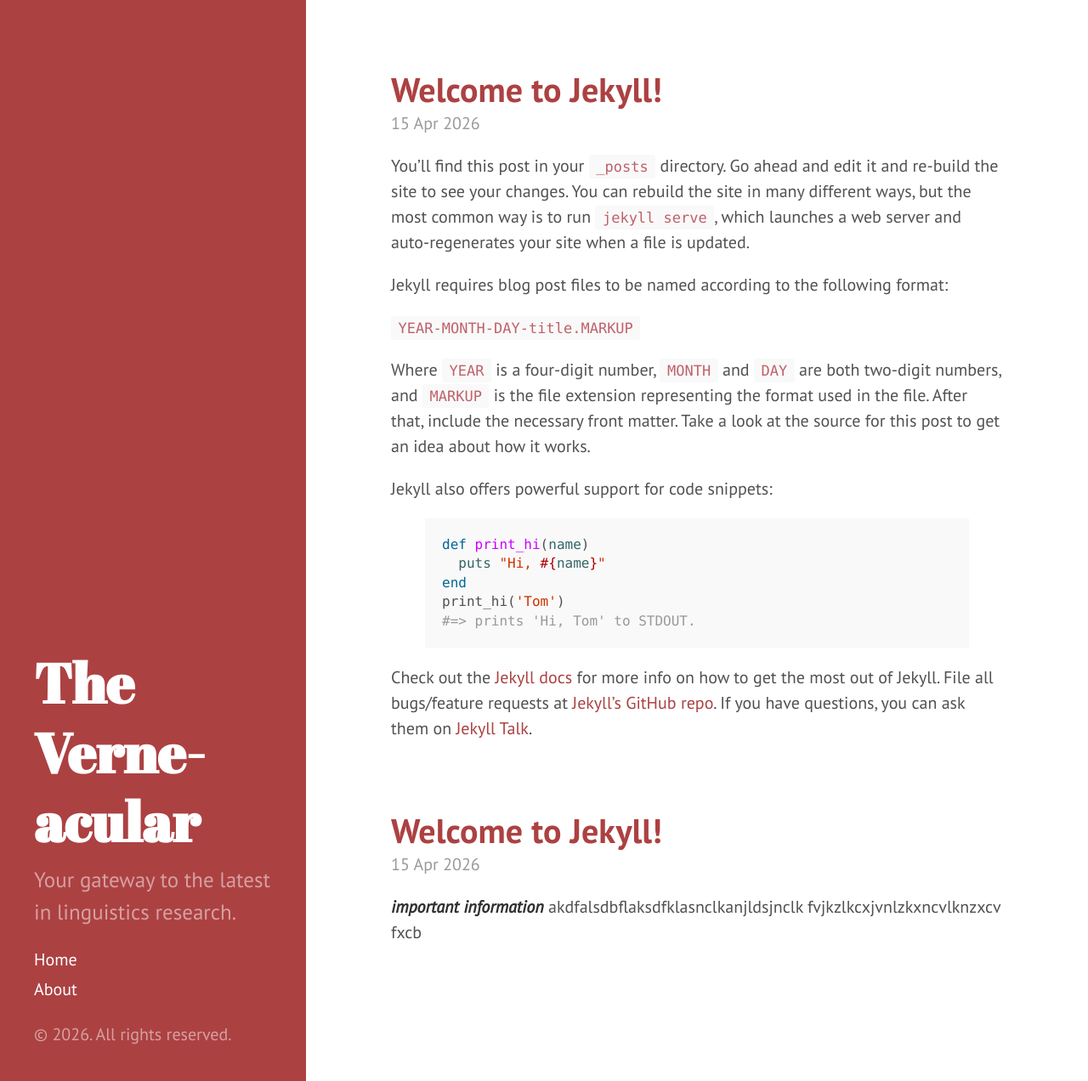
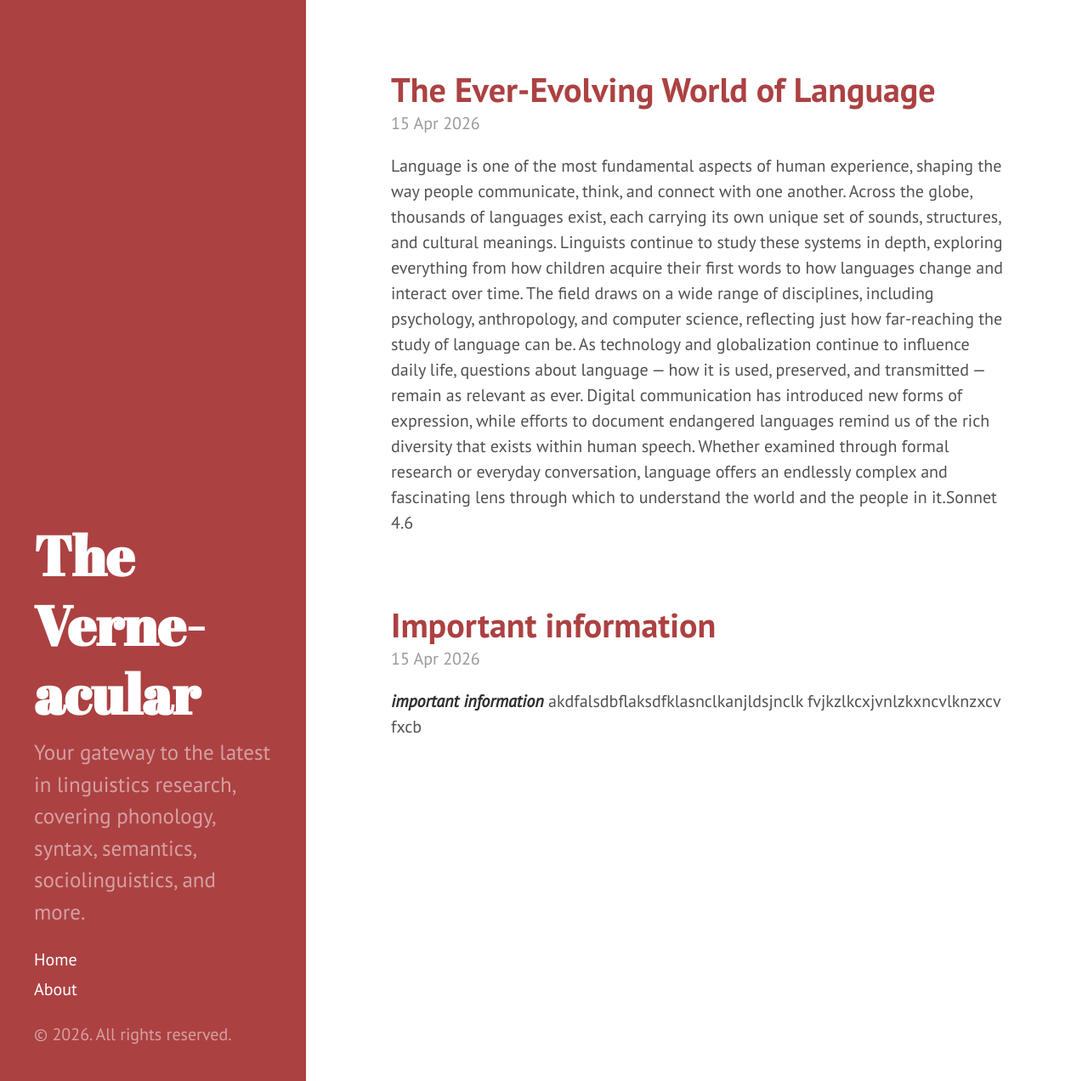
Before and after one commit to Verne-Green/Verne-Green.github.io, a Jekyll site: the page built from index.markdown, in a window 1280 px wide and 1272 px high. Shown: the whole window at 85% size. Built offline with Jekyll 4.4.1, drawn with Linux system fonts in a browser that asks for light colours.

Commit message:
added filler content

```diff
--- a/_config.yml
+++ b/_config.yml
@@ -21,7 +21,7 @@
 title: The Verne-acular
 email: your-email@example.com
 description: >- # this means to ignore newlines until "baseurl:"
-  Your gateway to the latest in linguistics research.
+  Your gateway to the latest in linguistics research, covering phonology, syntax, semantics, sociolinguistics, and more.
 baseurl: "" # the subpath of your site, e.g. /blog
 url: "" # the base hostname & protocol for your site, e.g. http://example.com
 twitter_username: jekyllrb
--- a/_posts/2026-04-15-firstpost.markdown
+++ b/_posts/2026-04-15-firstpost.markdown
@@ -1,6 +1,6 @@
 ---
 layout: post
-title:  "Welcome to Jekyll!"
+title:  "Important information"
 date:   2026-04-15 18:49:09 -0400
 categories:
 ---
--- /dev/null
+++ b/_posts/2026-04-15-on-language.markdown
@@ -0,0 +1,8 @@
+---
+layout: post
+title:  "The Ever-Evolving World of Language"
+date:   2026-04-15 18:49:09 -0400
+categories: language
+---
+Language is one of the most fundamental aspects of human experience, shaping the way people communicate, think, and connect with one another. Across the globe, thousands of languages exist, each carrying its own unique set of sounds, structures, and cultural meanings. Linguists continue to study these systems in depth, exploring everything from how children acquire their first words to how languages change and interact over time. The field draws on a wide range of disciplines, including psychology, anthropology, and computer science, reflecting just how far-reaching the study of language can be.
+As technology and globalization continue to influence daily life, questions about language — how it is used, preserved, and transmitted — remain as relevant as ever. Digital communication has introduced new forms of expression, while efforts to document endangered languages remind us of the rich diversity that exists within human speech. Whether examined through formal research or everyday conversation, language offers an endlessly complex and fascinating lens through which to understand the world and the people in it.Sonnet 4.6
--- a/_posts/2026-04-15-welcome-to-jekyll.markdown
+++ /dev/null
@@ -1,29 +0,0 @@
----
-layout: post
-title:  "Welcome to Jekyll!"
-date:   2026-04-15 18:49:09 -0400
-categories: jekyll update
----
-You’ll find this post in your `_posts` directory. Go ahead and edit it and re-build the site to see your changes. You can rebuild the site in many different ways, but the most common way is to run `jekyll serve`, which launches a web server and auto-regenerates your site when a file is updated.
-
-Jekyll requires blog post files to be named according to the following format:
-
-`YEAR-MONTH-DAY-title.MARKUP`
-
-Where `YEAR` is a four-digit number, `MONTH` and `DAY` are both two-digit numbers, and `MARKUP` is the file extension representing the format used in the file. After that, include the necessary front matter. Take a look at the source for this post to get an idea about how it works.
-
-Jekyll also offers powerful support for code snippets:
-
-{% highlight ruby %}
-def print_hi(name)
-  puts "Hi, #{name}"
-end
-print_hi('Tom')
-#=> prints 'Hi, Tom' to STDOUT.
-{% endhighlight %}
-
-Check out the [Jekyll docs][jekyll-docs] for more info on how to get the most out of Jekyll. File all bugs/feature requests at [Jekyll’s GitHub repo][jekyll-gh]. If you have questions, you can ask them on [Jekyll Talk][jekyll-talk].
-
-[jekyll-docs]: https://jekyllrb.com/docs/home
-[jekyll-gh]:   https://github.com/jekyll/jekyll
-[jekyll-talk]: https://talk.jekyllrb.com/
--- a/about.markdown
+++ b/about.markdown
@@ -4,15 +4,5 @@ title: About
 permalink: /about/
 ---
 
-This is the base Jekyll theme. You can find out more info about customizing your Jekyll theme, as well as basic Jekyll usage documentation at [jekyllrb.com](https://jekyllrb.com/)
-
-You can find the source code for Minima at GitHub:
-[jekyll][jekyll-organization] /
-[minima](https://github.com/jekyll/minima)
-
-You can find the source code for Jekyll at GitHub:
-[jekyll][jekyll-organization] /
-[jekyll](https://github.com/jekyll/jekyll)
-
-
-[jekyll-organization]: https://github.com/jekyll
+Verne Green has long held a deep passion for the study of language, spending countless hours exploring the intricate ways in which human beings communicate and express meaning. From the subtle shifts in tone that color everyday conversation to the broader structural patterns that define entire language families, Verne has always been drawn to the complexity that underlies even the simplest exchange of words. This curiosity has led him to engage with a wide range of linguistic topics, from phonetics and syntax to the social dynamics that shape how language evolves within communities.
+For Verne, linguistics is more than an academic pursuit — it is a way of understanding the world and the people in it. He believes that language sits at the heart of human connection, serving as both a mirror of culture and a vehicle for ideas. Whether he is diving into the latest research, discussing the nuances of a particular dialect, or simply marveling at the diversity of the world's languages, Verne approaches the subject with an enthusiasm that is both genuine and infectious. His dedication to making linguistics accessible and engaging is what drives his work and continues to inspire those around him.
```
